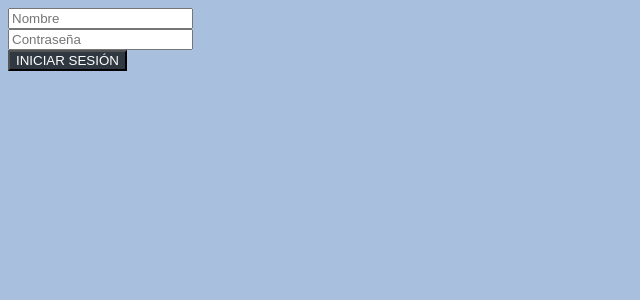
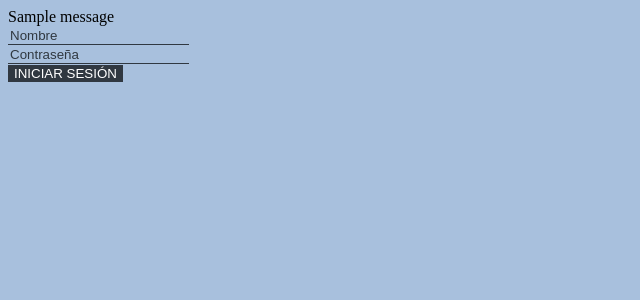
Before and after one commit to Kajachuan/taller2, a Flask app: page /admin/ in a window 1280 px wide. Shown: the top 300 px of the page, without its empty margins (0-640 px from the left). Run offline with Flask 2, Linux system fonts and the light colour scheme; one stand-in notice (Sample message) is shown; parts of the project's set-up code (start-up, migrations or seed data) failed here and were passed over.

Commit message:
Agrego layout

```diff
--- a/app/controllers/admins.py
+++ b/app/controllers/admins.py
@@ -1,5 +1,5 @@
 from http import HTTPStatus
-from flask import Blueprint, request, abort, session, current_app, render_template, jsonify
+from flask import Blueprint, request, session, current_app, render_template, jsonify, redirect, url_for, flash
 from ..models.admin import Admin
 
 admins = Blueprint('admins', __name__)
@@ -16,7 +16,8 @@ def admin_login():
     admin = Admin.authenticate(name, password)
     if not admin:
         current_app.logger.info('The name or password are wrong')
-        abort(HTTPStatus.BAD_REQUEST)
+        flash('El nombre y/o la contraseña son incorrectos')
+        return redirect(url_for('admins.admin_login'))
 
     session['admin'] = admin.name
     current_app.logger.info('The admin ' + name + ' is logged in')
--- a/app/static/scripts/login.jsx
+++ b/app/static/scripts/login.jsx
@@ -36,5 +36,5 @@ class LoginForm extends React.Component {
 
 ReactDOM.render(
   <LoginForm/>,
-  document.getElementById('form')
+  document.getElementById('content')
 );
--- /dev/null
+++ b/app/static/style.css
@@ -0,0 +1,31 @@
+:root {
+  --background-color: #A8C0DD;
+  --accent-color: #303841;
+}
+
+body {
+  background-color: var(--background-color);
+}
+
+input[type=text], input[type=password] {
+  background-color: var(--background-color);
+  color: var(--accent-color);
+  border: none;
+  border-bottom: 1px solid var(--accent-color);
+}
+
+input[type=text]:focus, input[type=password]:focus {
+  background-color: var(--background-color);
+  border: none;
+  border-bottom: 2px solid var(--accent-color);
+}
+
+input[type=submit] {
+  background-color: var(--accent-color);
+  color: white;
+  border: none;
+}
+
+::placeholder {
+  color: var(--accent-color);
+}
--- /dev/null
+++ b/app/templates/layout.html
@@ -0,0 +1,18 @@
+<!DOCTYPE html>
+<html>
+  <head>
+    <meta charset="utf-8">
+    <title>Hypechat Back Office</title>
+    <link rel="shortcut icon" href="{{ url_for('static', filename='favicon.ico') }}">
+    <link rel="stylesheet" type="text/css" href="{{ url_for('static', filename='style.css') }}">
+  </head>
+  <body>
+    {% for message in get_flashed_messages() %}
+      <div>
+        {{ message }}
+      </div>
+    {% endfor %}
+    <div id="content"/>
+    {% block content %}{% endblock %}
+  </body>
+</html>
--- a/app/templates/login.html
+++ b/app/templates/login.html
@@ -1,22 +1,5 @@
-<!DOCTYPE html>
-<html>
-  <head>
-    <meta charset="utf-8">
-    <title>Hypechat Back Office</title>
-    <link rel="shortcut icon" href="{{ url_for('static', filename='favicon.ico') }}">
-    <style>
-      body {
-        background-color: #A8C0DD;
-      }
+{% extends 'layout.html' %}
 
-      input[type=submit] {
-        background-color: #303841;
-        color: white;
-      }
-    </style>
-  </head>
-  <body>
-    <div id="form"/>
-    <script src="../static/login.js" type="text/javascript"></script>
-  </body>
-</html>
+{% block content %}
+  <script src="{{ url_for('static', filename='login.js') }}" type="text/javascript"></script>
+{% endblock %}
```
Also changed, not shown: app/static/login.js.
